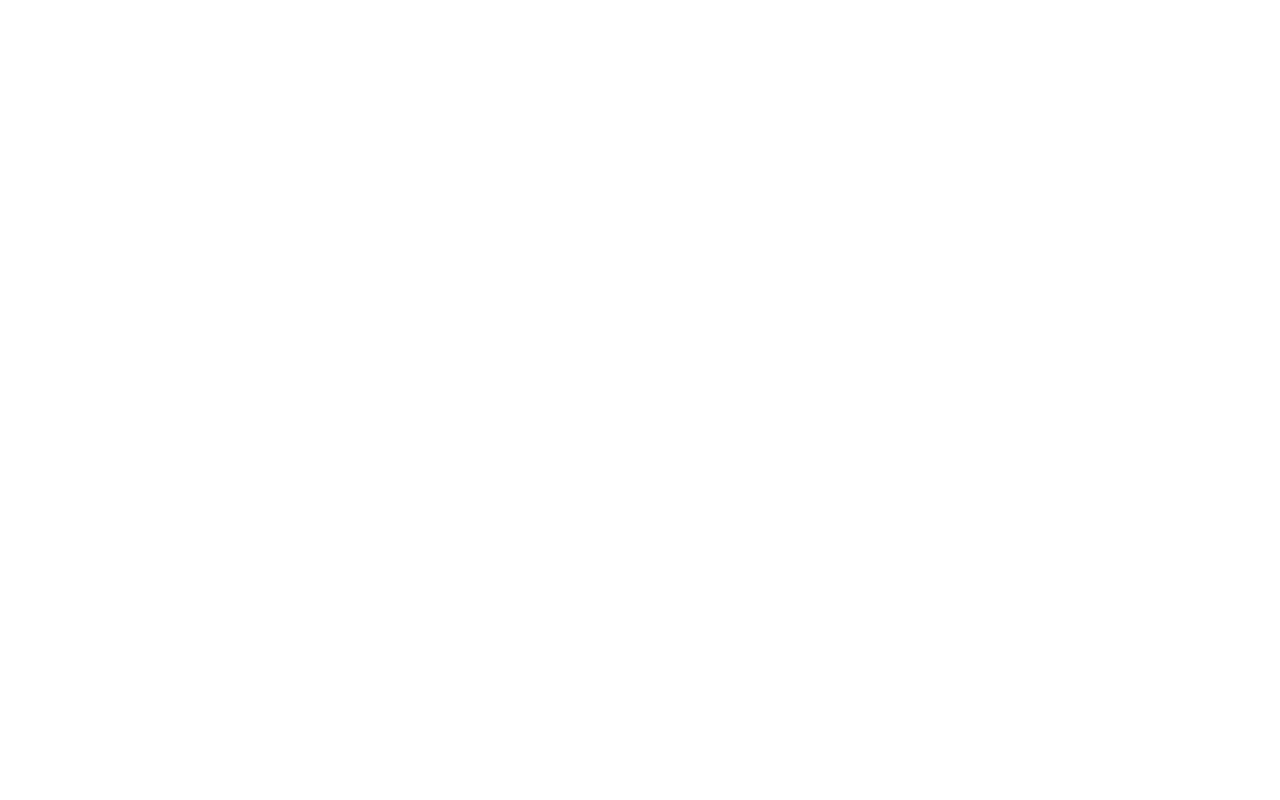
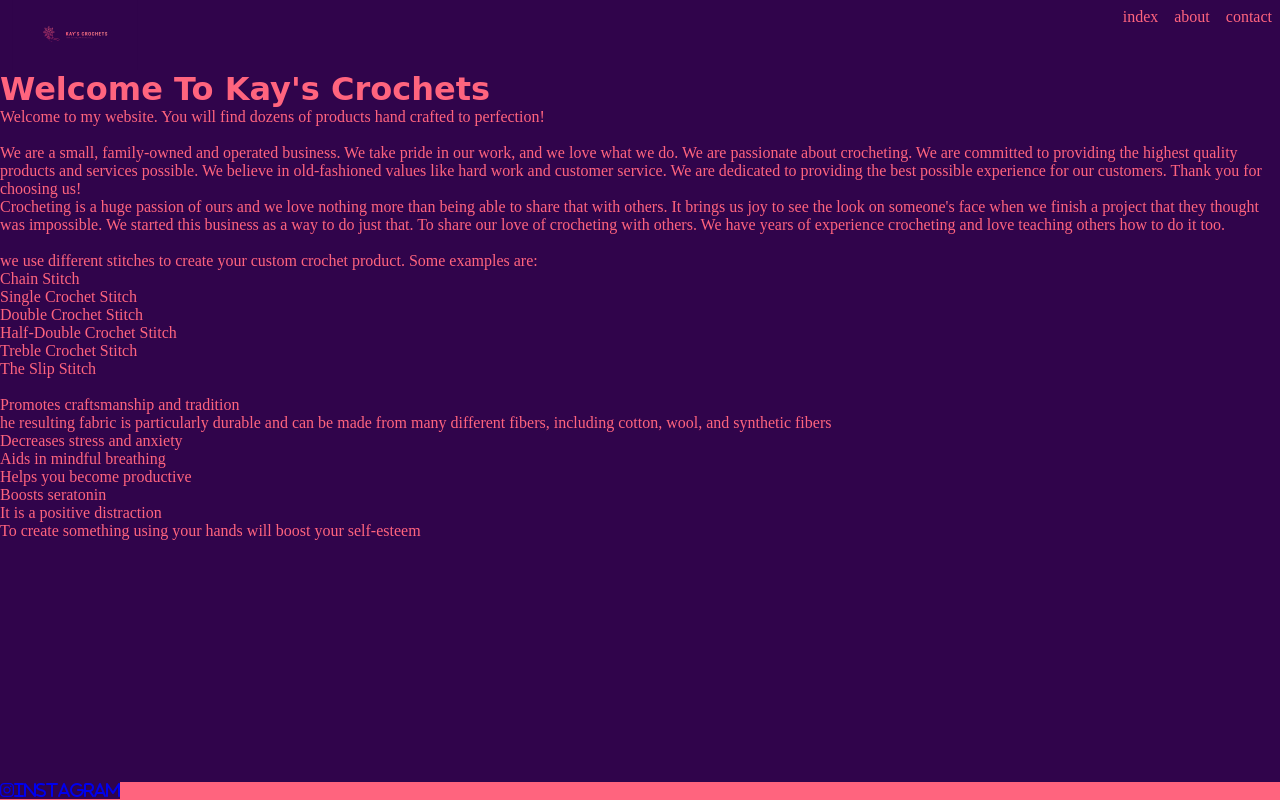
Before and after one commit to HarryAsKrakz/Final-Project2, a plain HTML site: page about.html in a window 1280 px wide. Drawn offline with Linux system fonts and the light colour scheme.

Commit message:
added files

```diff
--- a/about.html
+++ b/about.html
@@ -4,12 +4,58 @@
     <meta charset="UTF-8">
     <meta http-equiv="X-UA-Compatible" content="IE=edge">
     <meta name="viewport" content="width=device-width, initial-scale=1.0">
+    <link rel="stylesheet" href="css/styles.css">
+    <script src="https://kit.fontawesome.com/ea392a1289.js" crossorigin="anonymous"></script>
     <title>Kay's Crochets</title>
 </head>
+<h1 About US!></h1>
 <body>
-
+    <header>
+        <img src="./img/logo-horizontal.svg" alt="Kay's Crochets">
+        <nav>
+            <ul>
+                <li><a href="contact.html">contact</a></li>
+                <li><a href="about.html">about</a></li>
+                <li><a href="index.html">index</a></li>
+            </ul>
+        </nav>
+    </header>
+    <main>
+        <h1>Welcome To Kay's Crochets</h1>
+        <p>Welcome to my website. You will find dozens of products hand crafted to perfection!</p>
+        <br>
+        <p>We are a small, family-owned and operated business. We take pride in our work, and we love what we do. We are passionate about crocheting. We are committed to providing the highest quality products and services possible. We believe in old-fashioned values like hard work and customer service. We are dedicated to providing the best possible experience for our customers. Thank you for choosing us!</p>
+        <p>Crocheting is a huge passion of ours and we love nothing more than being able to share that with others. It brings us joy to see the look on someone's face when we finish a project that they thought was impossible. We started this business as a way to do just that. To share our love of crocheting with others. We have years of experience crocheting and love teaching others how to do it too.</p>
+        <br>
+        <p>we use different stitches to create your custom crochet product. Some examples are:
+            <br>
+            <ul>
+                <li>Chain Stitch</li>
+                <li>Single Crochet Stitch</li>
+                <li>Double Crochet Stitch</li>
+                <li>Half-Double Crochet Stitch</li>
+                <li>Treble Crochet Stitch</li>
+                <li>The Slip Stitch</li>
+            </ul>
+        </p>
+        <br>
+        <p>
+            <ol start="1">
+                <li>Promotes craftsmanship and tradition</li>
+                <li>he resulting fabric is particularly durable and can be made from many different fibers, including cotton, wool, and synthetic fibers</li>
+                <li>Decreases stress and anxiety</li>
+                <li>Aids in mindful breathing</li>
+                <li>Helps you become productive</li>
+                <li>Boosts seratonin</li>
+                <li>It is a positive distraction</li>
+                <li>To create something using your hands will boost your self-esteem</li>
+            </ol>
+        </p>
+        <div1>
+    </main>   <footer>
+        <a href="https://www.instagram.com/kays_crochets1/" target="_blank">
+        <i class="fa-brands fa-instagram">Instagram</i>
+    </a>
+    </footer
 </body>
 </html>
-<link rel="preconnect" href="https://fonts.googleapis.com">
-<link rel="preconnect" href="https://fonts.gstatic.com" crossorigin>
-<link href="https://fonts.googleapis.com/css2?family=Indie+Flower&display=swap" rel="stylesheet">
--- /dev/null
+++ b/css/styles.css
@@ -0,0 +1,105 @@
+* {
+    margin: 0;
+    padding: 0;
+    list-style: none;
+    text-decoration: none;
+    background-color: #30044b;
+}
+
+@import url('https://fonts.googleapis.com/css2?family=Indie+Flower&display=swap');
+h1 {
+    font-family: 'Indie Flower', cursive;
+    color: #ff647e;
+}
+
+header {
+    background-color: #30044b;
+    /* padding: 10px; */
+    height: 70px;
+    width: 100%;
+    margin: 0;
+    /* display:block;
+    margin-left: auto;
+    margin-right: auto; */
+    top: 0%;
+}
+
+header img{
+    height: 100%;
+    width: 150px;
+    float: left;
+    /* padding-left: 20px; */
+
+}
+
+header ul {
+    list-style-type: none;
+    margin: 0;
+    padding: 0;
+    overflow: hidden;
+}
+
+header li {
+    float: right;
+
+}
+
+header li a {
+    display: block;
+    padding: 8px;
+    color: #ff647e;
+    text-decoration: none;
+}
+
+/* .hero-image{
+    background-image: linear-gradient(rgba(0,0,0.7),rgba(0,0,0, 0.7)), url("img\Purple.Crochet.Ripple.Blanket.jpg");
+    width: 100%;
+    height: 400px;
+} */
+
+.hero-image {
+    width: 100%;
+    height: 400px;
+    background-image: url(../img/Purple.Crochet.Ripple.Blanket.jpg);
+    background-size: cover;
+    /* background-size: ; */
+}
+
+
+
+/* body{
+   margin: 0;
+   padding: 0;
+   height: 100vh;
+   font-family: 'Indie Flower', cursive;
+} */
+
+footer {
+    width: 100%;
+    /* padding: 10px; */
+    background-color: #ff647e;
+    position: absolute;
+    bottom: 0%;
+
+
+}
+
+.fa-brands {
+    text-align: center;
+}
+
+p {
+    color: #ff647e;
+}
+
+ol {
+    color:#ff647e
+}
+
+ul {
+    color:#ff647e
+}
+
+iframe{
+    margin:auto;
+}
```
Also changed, not shown: Old Code/about.html (added, +19 -0 lines), Old Code/contact.html (added, +19 -0 lines), Old Code/home.html (added, +18 -0 lines), contact.html (+56 -4 lines), home.html (deleted, +0 -32 lines), index.html (added, +40 -0 lines), Assets/webfonts/fa-brands-400.ttf (added), Assets/webfonts/fa-brands-400.woff2 (added), Assets/webfonts/fa-regular-400.ttf (added), Assets/webfonts/fa-regular-400.woff2 (added), Assets/webfonts/fa-solid-900.ttf (added), Assets/webfonts/fa-solid-900.woff2 (added), Assets/webfonts/fa-v4compatibility.ttf (added), Assets/webfonts/fa-v4compatibility.woff2 (added), 4 more files.
